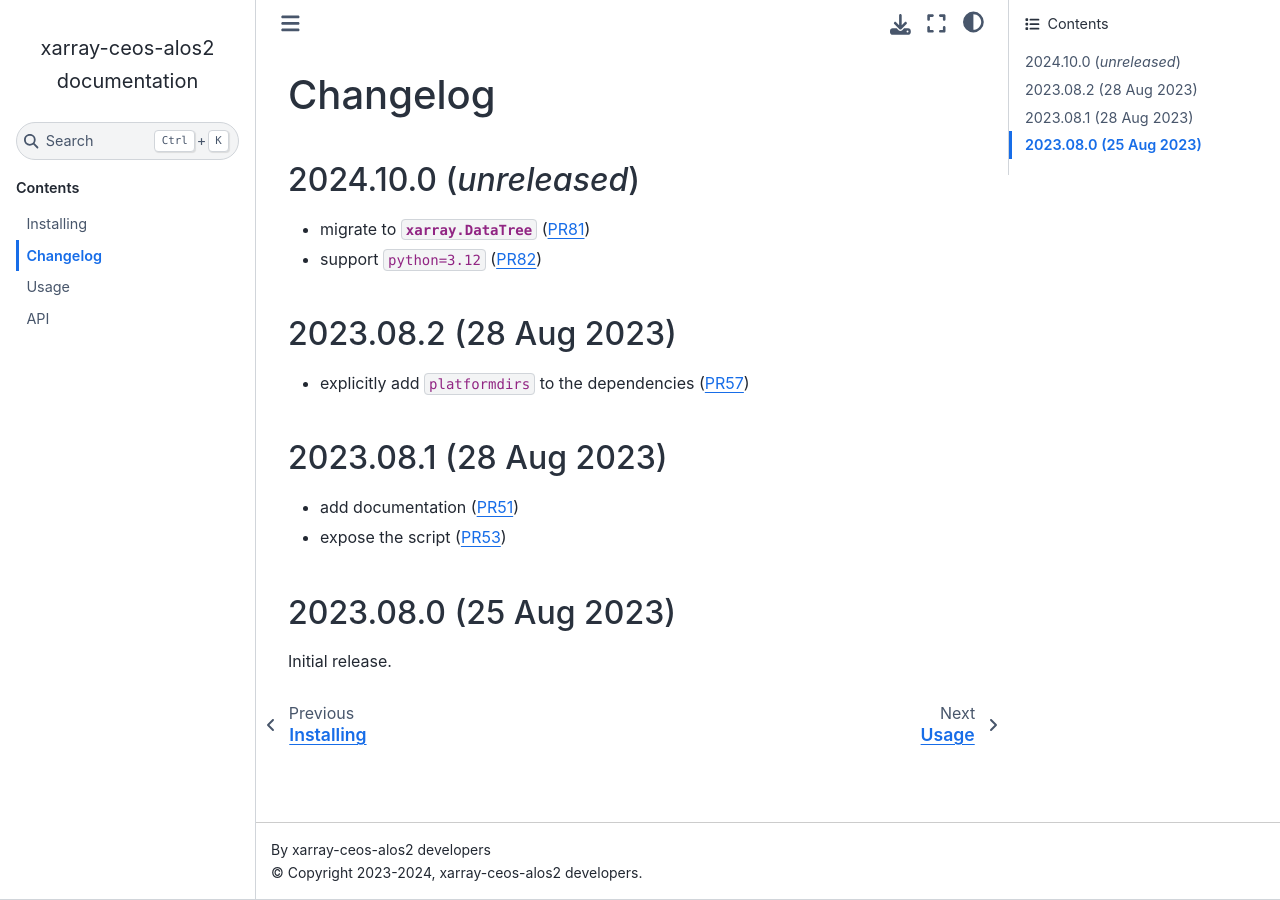
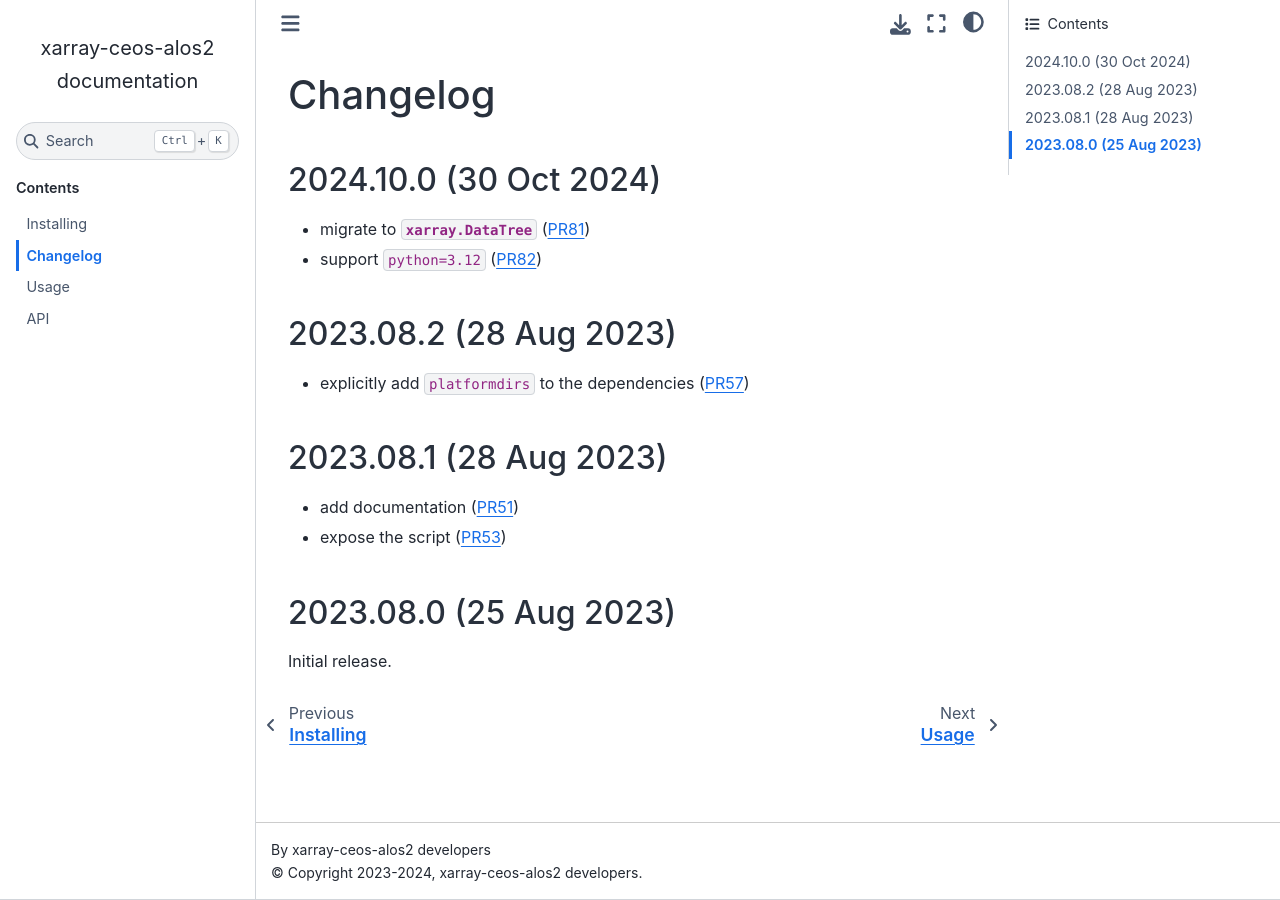
Before and after one commit to umr-lops/xarray-ceos-alos2, a Sphinx documentation site: the page built from docs/changelog.md, in a window 1280 px wide. Built offline with Sphinx 7.4.7 and the Sphinx Book theme 1.1.4, drawn with Linux system fonts in a browser that asks for light colours.

Commit message:
release date

```diff
--- a/docs/changelog.md
+++ b/docs/changelog.md
@@ -1,6 +1,6 @@
 # Changelog
 
-## 2024.10.0 (_unreleased_)
+## 2024.10.0 (30 Oct 2024)
 
 - migrate to {py:class}`xarray.DataTree` ({pull}`81`)
 - support `python=3.12` ({pull}`82`)
```
